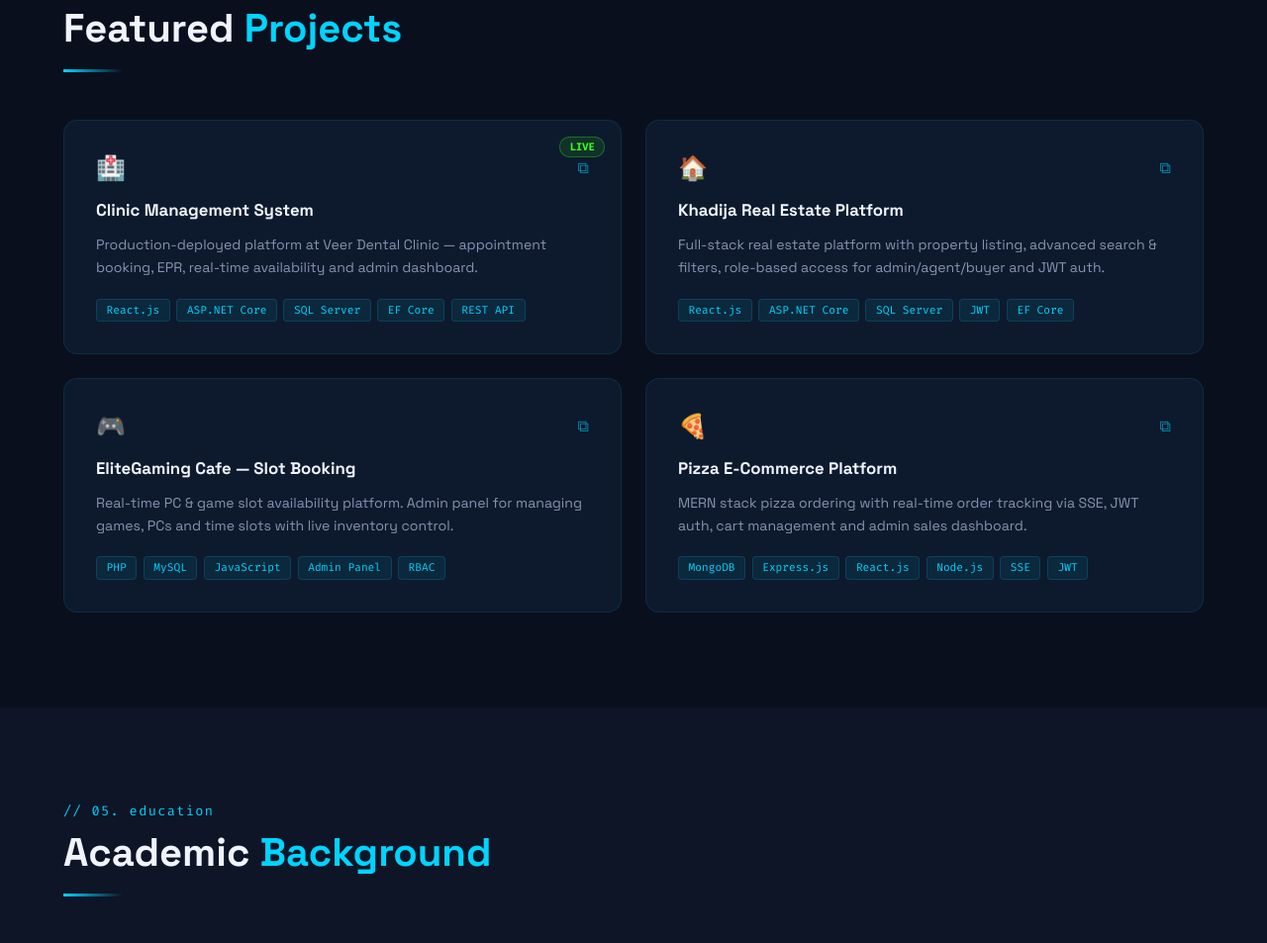
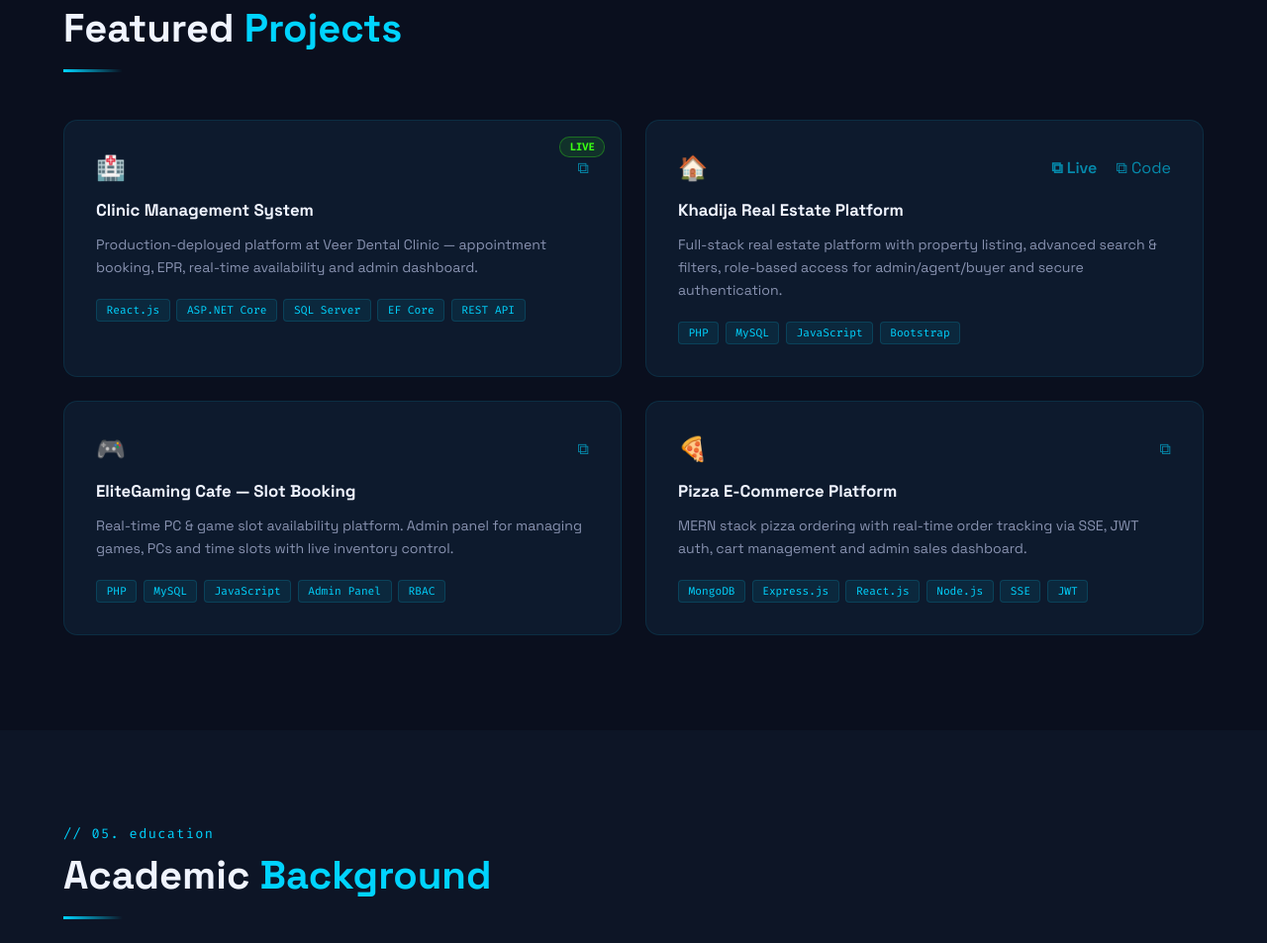
Before and after one commit to izharsaiyed/portfolio, a plain HTML site: page index.html in a window 1280 px wide. Shown: the part 2438-3391 px from the top of the page at 99% size. Drawn offline with Linux system fonts and the light colour scheme.

Commit message:
Update index.html

```diff
--- a/index.html
+++ b/index.html
@@ -315,11 +315,22 @@ footer span{color:var(--teal)}
         <div class="project-stack"><span class="stack-tag">React.js</span><span class="stack-tag">ASP.NET Core</span><span class="stack-tag">SQL Server</span><span class="stack-tag">EF Core</span><span class="stack-tag">REST API</span></div>
       </div>
       <div class="project-card reveal">
-        <div class="project-top"><span class="project-icon">🏠</span><div class="project-links"><a href="https://github.com/izharsaiyed" target="_blank">⧉</a></div></div>
-        <div class="project-title">Khadija Real Estate Platform</div>
-        <div class="project-desc">Full-stack real estate platform with property listing, advanced search & filters, role-based access for admin/agent/buyer and JWT auth.</div>
-        <div class="project-stack"><span class="stack-tag">React.js</span><span class="stack-tag">ASP.NET Core</span><span class="stack-tag">SQL Server</span><span class="stack-tag">JWT</span><span class="stack-tag">EF Core</span></div>
-      </div>
+  <div class="project-top">
+    <span class="project-icon">🏠</span>
+    <div class="project-links">
+      <a href="https://your-khadija-live-link.com" target="_blank" title="Live Demo" style="margin-right: 15px; color: var(--teal); font-weight: 600; text-decoration: none;">⧉ Live</a>
+      <a href="https://github.com/izharsaiyed" target="_blank" title="View Source Code" style="text-decoration: none;">⧉ Code</a>
+    </div>
+  </div>
+  <div class="project-title">Khadija Real Estate Platform</div>
+  <div class="project-desc">Full-stack real estate platform with property listing, advanced search & filters, role-based access for admin/agent/buyer and secure authentication.</div>
+  <div class="project-stack">
+    <span class="stack-tag">PHP</span>
+    <span class="stack-tag">MySQL</span>
+    <span class="stack-tag">JavaScript</span>
+    <span class="stack-tag">Bootstrap</span>
+  </div>
+</div>
       <div class="project-card reveal">
         <div class="project-top"><span class="project-icon">🎮</span><div class="project-links"><a href="https://github.com/izharsaiyed" target="_blank">⧉</a></div></div>
         <div class="project-title">EliteGaming Cafe — Slot Booking</div>
```
